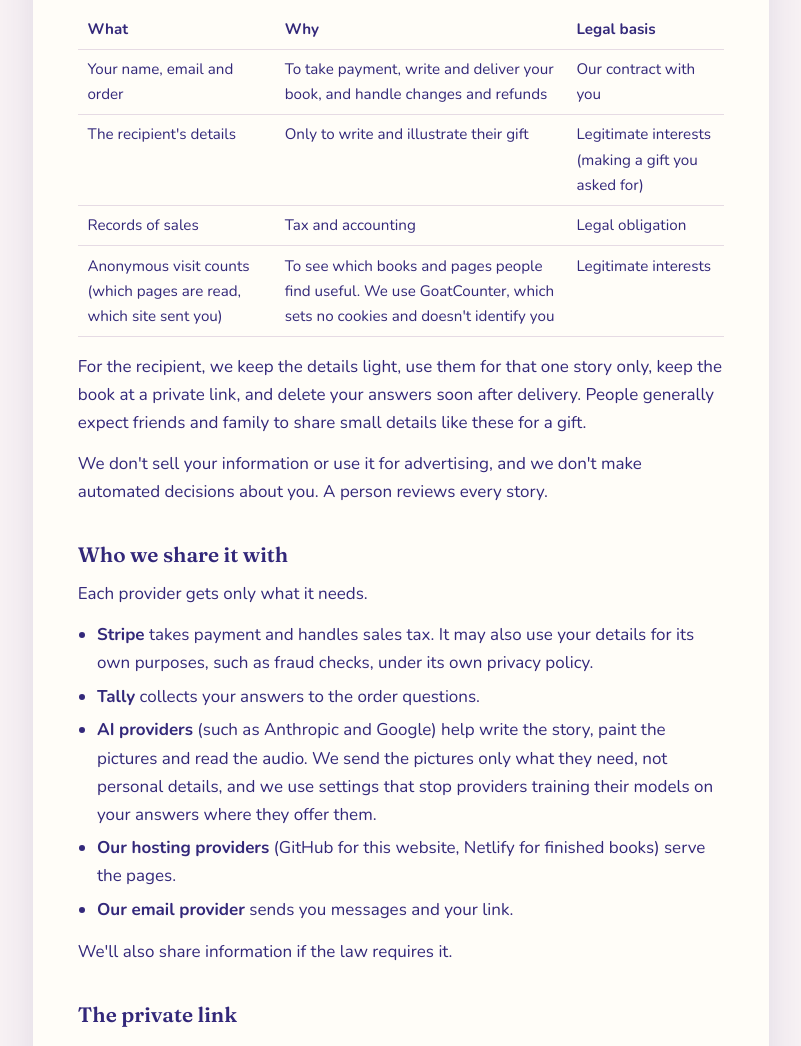
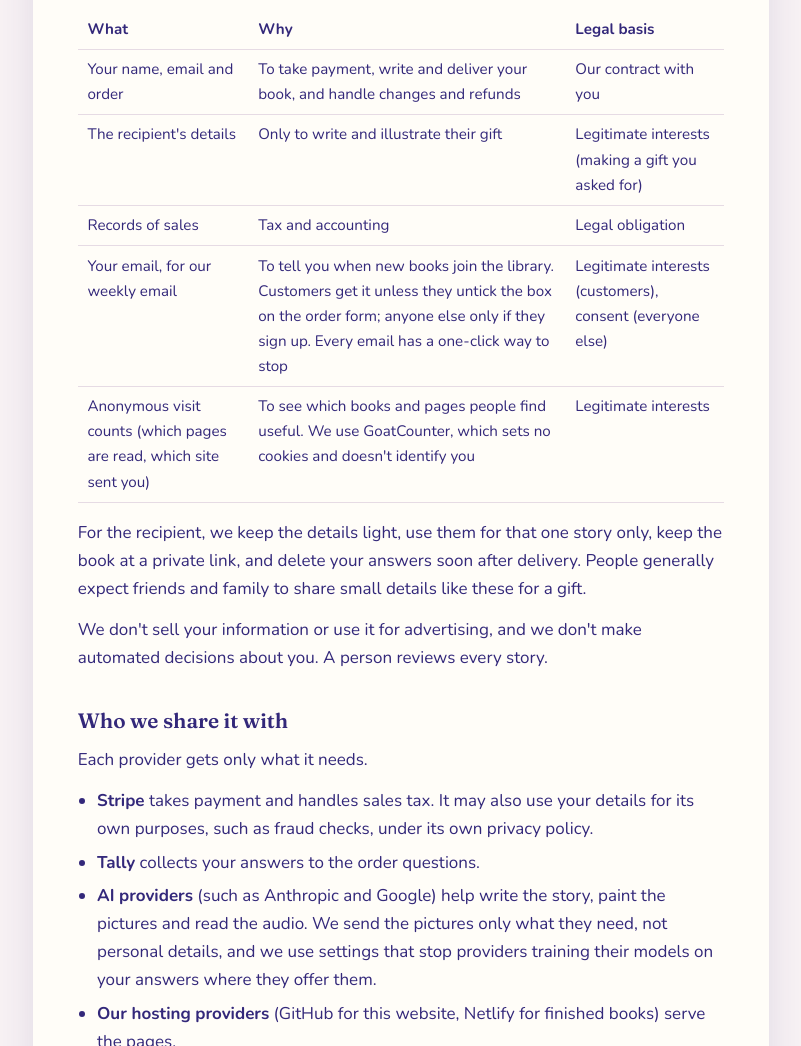
Before and after one commit to jontravelist/learnedbyheart-site, a plain HTML site: page privacy.html in a window 1280 px wide. Shown: the part 1071-2117 px from the top of the page, without its empty margins (239-1040 px from the left). Drawn offline with nearby package versions, Linux system fonts and the light colour scheme.

Commit message:
Privacy note: the weekly email, opt-out for customers, opt-in for everyone else
Co-Authored-By: Claude Opus 5.5 <noreply@anthropic.com>

```diff
--- a/privacy.html
+++ b/privacy.html
@@ -55,6 +55,7 @@
         <tr><td>Your name, email and order</td><td>To take payment, write and deliver your book, and handle changes and refunds</td><td>Our contract with you</td></tr>
         <tr><td>The recipient's details</td><td>Only to write and illustrate their gift</td><td>Legitimate interests (making a gift you asked for)</td></tr>
         <tr><td>Records of sales</td><td>Tax and accounting</td><td>Legal obligation</td></tr>
+        <tr><td>Your email, for our weekly email</td><td>To tell you when new books join the library. Customers get it unless they untick the box on the order form; anyone else only if they sign up. Every email has a one-click way to stop</td><td>Legitimate interests (customers), consent (everyone else)</td></tr>
         <tr><td>Anonymous visit counts (which pages are read, which site sent you)</td><td>To see which books and pages people find useful. We use GoatCounter, which sets no cookies and doesn't identify you</td><td>Legitimate interests</td></tr>
       </tbody>
     </table></div>
```
